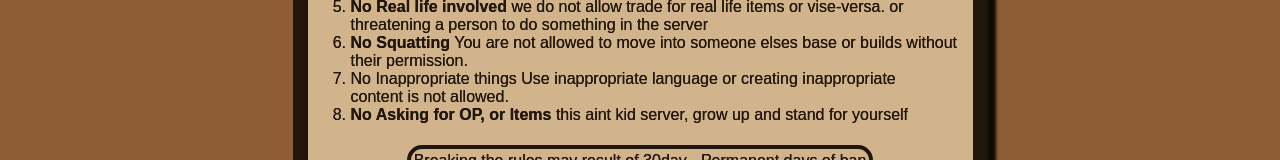
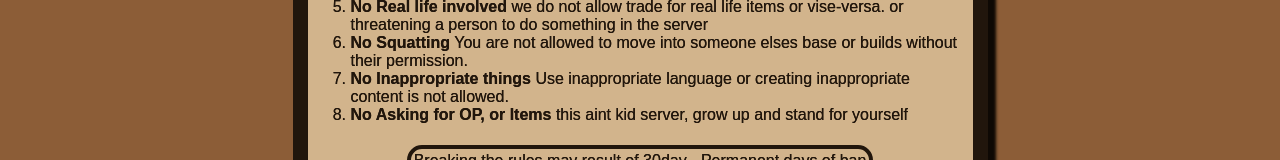
Before and after one commit to snailomaniac/psv, a plain HTML site: page index.html in a window 1280 px wide. Shown: the part 345-505 px from the top of the page. Drawn offline with Linux system fonts and the light colour scheme.

Commit message:
Add files via upload

```diff
--- a/index.html
+++ b/index.html
@@ -66,7 +66,7 @@
                             threatening a person to do something in the server</p></li>
                         <li><p><b>No Squatting</b> You are not allowed to move into someone elses base or builds without<br>
                             their permission.</p></li>
-                        <li><p><b></b>No Inappropriate things</b> Use inappropriate language or creating inappropriate<br>
+                        <li><p><b>No Inappropriate things</b> Use inappropriate language or creating inappropriate<br>
                             content is not allowed.</p></li>
                         <li><p><b>No Asking for OP, or Items</b> this aint kid server, grow up and stand for yourself</p></li>
                     </ol>
```
